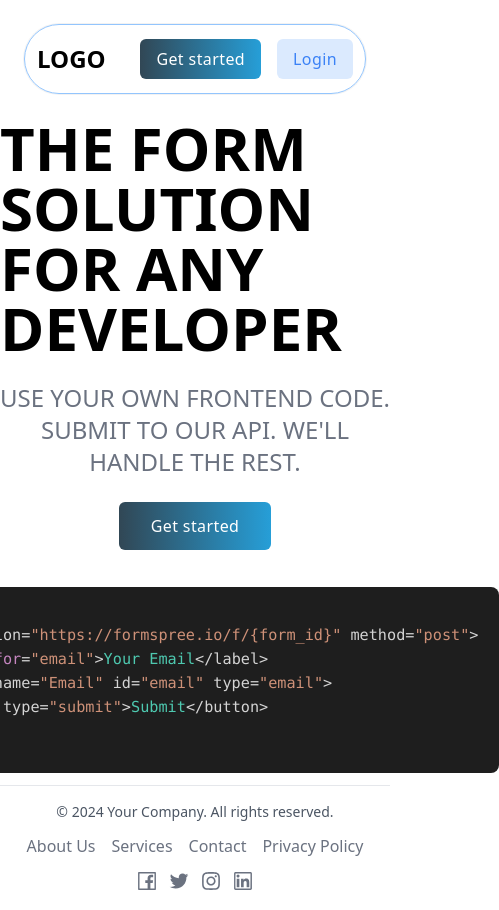
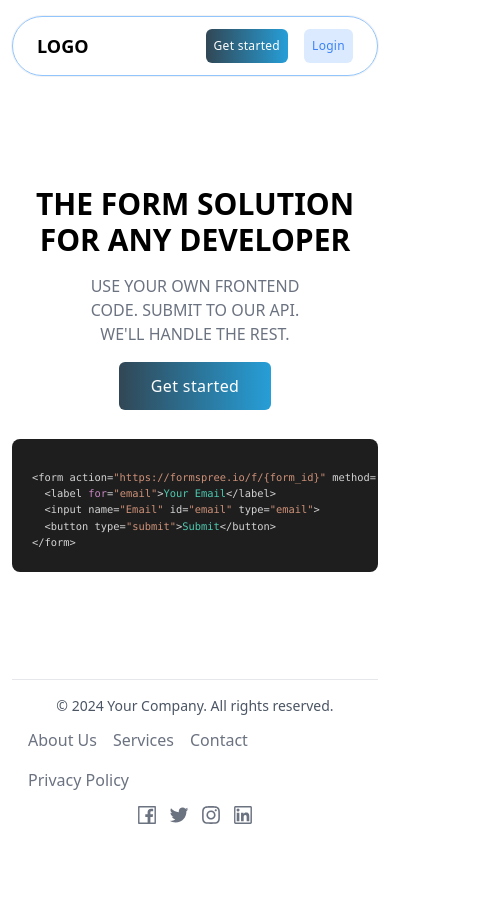
Before and after one commit to Abhiiix0/formspree_clone, a React (Create React App) app in the folder frontend/: page / in a window 390 px wide. Shown: the whole page, 499 px wide, since content can reach past the window. After the commit the page ends 844 px from the top, so only its background shows below. Built offline with nearby package versions, Linux system fonts and the light colour scheme; no server answers.

Commit message:
mobile responsive

```diff
--- a/frontend/src/components/HomeHeader.jsx
+++ b/frontend/src/components/HomeHeader.jsx
@@ -12,19 +12,19 @@ const HomeHeader = () => {
     }
   };
   return (
-    <div className=" p-6">
-      <div className=" isolate aspect-video  border border-blue-300  bg-blue-100 bg-white/25  rounded-full ring-1 ring-black/5  backdrop-blur-4xl h-[70px] sm:h-20 w-full flex justify-between items-center px-3 md:px-10">
-        <p className=" cursor-pointer font-bold text-2xl">LOGO</p>
+    <div className=" py-4 sm:p-6">
+      <div className=" isolate aspect-video  border border-blue-300  bg-blue-100 bg-white/25  rounded-full ring-1 ring-black/5  backdrop-blur-4xl h-[60px] md:h-20 w-full flex justify-between items-center px-6 md:px-10">
+        <p className=" cursor-pointer font-bold text-lg md:text-2xl">LOGO</p>
         <div className=" flex items-center justify-center gap-4">
           <button
             onClick={() => navigate("/signup")}
-            className="  btn-grad tracking-wide md:text-lg bg-blue-500 rounded-md text-white font-medium px-4 py-2"
+            className="  btn-grad tracking-wide text-[12px] md:text-lg bg-blue-500 rounded-md text-white font-medium px-2 py-2"
           >
             Get started
           </button>
           <button
             onClick={() => goToLogin()}
-            className="  tracking-wide bg-blue-100 hover:opacity-80 rounded-md md:text-lg text-blue-500 font-medium px-4 py-2"
+            className="  tracking-wide bg-blue-100 text-[12px] hover:opacity-80 rounded-md md:text-lg text-blue-500 font-medium px-2 py-2"
           >
             Login
           </button>
--- a/frontend/src/pages/Home.jsx
+++ b/frontend/src/pages/Home.jsx
@@ -14,14 +14,14 @@ const Home = () => {
 </form>
     `;
   return (
-    <div className=" flex  flex-col justify-between h-screen">
+    <div className=" flex px-3 md:px-12  flex-col justify-between h-screen">
       <HomeHeader />
-      <div className=" flex flex-col items-center justify-center gap-6">
-        <div className=" grid place-content-center h-full gap-6">
-          <h1 className=" text-black uppercase text-6xl font-bold">
+      <div className=" flex flex-col items-center justify-center gap-4 md:gap-6">
+        <div className=" grid place-content-center h-full gap-4 md:gap-6">
+          <h1 className=" text-center text-black uppercase text-3xl md:text-6xl font-bold">
             The form solution for any developer
           </h1>
-          <p className=" text-gray-500 uppercase font-medium text-2xl text-center">
+          <p className=" text-gray-500 px-16 uppercase font-medium  md:text-2xl text-center">
             Use your own frontend code. Submit to our API. We'll handle the
             rest.
           </p>
@@ -34,7 +34,7 @@ const Home = () => {
             </button>
           </div>
         </div>
-        <div className=" w-fit h-fit self-center ">
+        <div className="  hidden md:block sm:w-fit h-fit self-center ">
           <SyntaxHighlighter
             language="javascript"
             style={vscDarkPlus}
@@ -54,6 +54,26 @@ const Home = () => {
             {htmlCode}
           </SyntaxHighlighter>
         </div>
+        <div className=" w-full md:hidden h-fit self-center ">
+          <SyntaxHighlighter
+            language="javascript"
+            style={vscDarkPlus}
+            customStyle={{
+              borderRadius: "8px",
+              fontSize: "25px", // Adjust the font size here
+              background: "#1e1e1e",
+              lineHeight: "0.65", // Adjust the line height to control spacing
+              padding: "10px", // Set consistent padding
+              paddingLeft: "20px",
+              paddingRight: "20px",
+            }}
+            codeTagProps={{
+              style: { fontSize: "0.65rem" }, // Force font size here
+            }}
+          >
+            {htmlCode}
+          </SyntaxHighlighter>
+        </div>
       </div>
       <Footer></Footer>
     </div>
```
